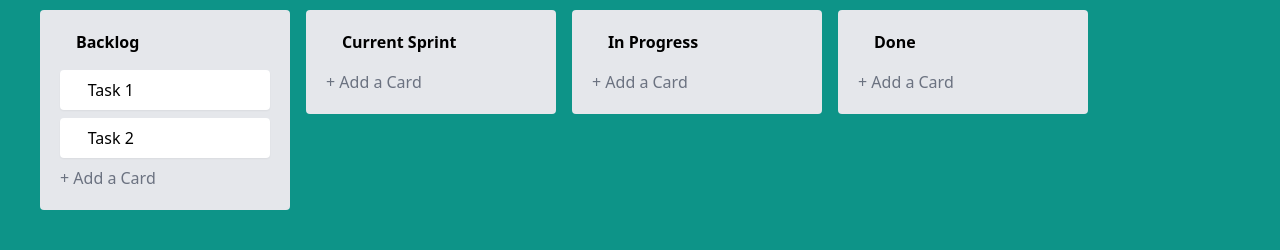
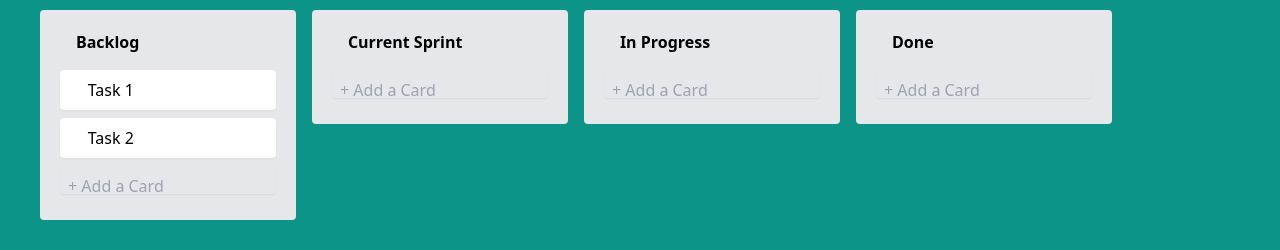
Before and after one commit to amygori/vue-task-board, a Nuxt app: page / in a window 1280 px wide. Shown: the part 220-470 px from the top of the page. Built offline with nearby package versions, Linux system fonts and the light colour scheme.

Commit message:
Add ability to add a new card and task

```diff
--- /dev/null
+++ b/components/NewTask.vue
@@ -0,0 +1,41 @@
+<script setup lang="ts">
+import type { Task } from '@/types'
+import { create } from 'domain';
+import { nanoid } from 'nanoid'
+
+const emit = defineEmits<{
+  // addTask: (task: Task) => void
+  (e: 'add', payload: Task): void
+}>()
+
+const focused = ref(false)
+const title = ref('')
+
+function createTask(e: Event) {
+  if (title.value.trim()) {
+    e.preventDefault()
+    emit('add', {
+      title: title.value.trim(),
+      createdAt: new Date(),
+      id: nanoid(),
+    } as Task);
+  }
+  title.value = ''
+}
+</script>
+
+<template>
+  <div>
+    <textarea
+      v-model="title"
+      @keydown.tab="createTask"
+      @keydown.enter="createTask"
+      class="focus:bg-white focus:shadow resize-none w-full p-2 rounded shadow-sm"
+      :class="{ 'h-7': !focused, 'h-20': focused, 'bg-gray-200': !focused }"
+      style="outline: none !important;"
+      @focus="focused = true"
+      @blur="focused = false"
+      :placeholder="!focused ? '+ Add a Card' : 'Enter a title for this card.'"
+    ></textarea>
+  </div>
+</template>
--- a/components/TrelloBoard.vue
+++ b/components/TrelloBoard.vue
@@ -62,7 +62,8 @@
           </template>
         </draggable>
         <footer>
-          <button class="text-gray-500">+ Add a Card</button>
+          <!-- <button class="text-gray-500">+ Add a Card</button> -->
+          <NewTask @add="task => column.tasks.push(task)" />
         </footer>
       </div>
     </template>
```
